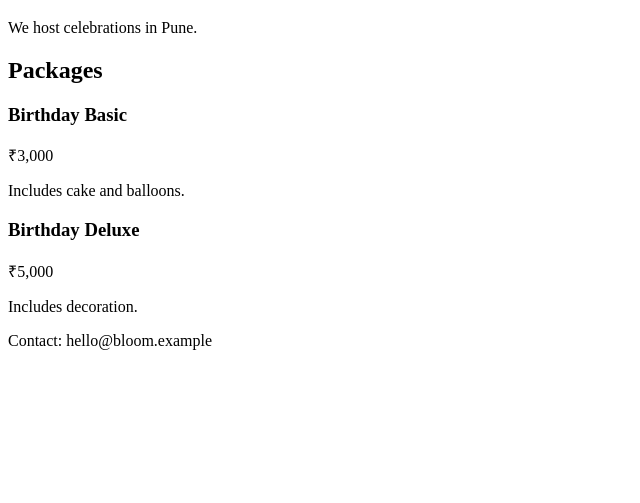
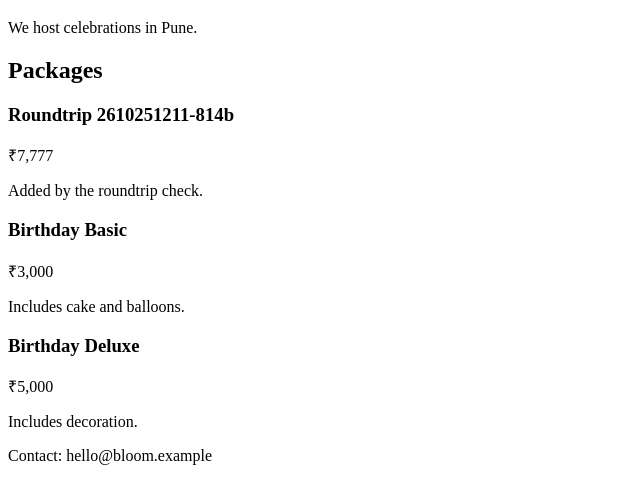
Before and after one commit to vyomkakkar0207-collab/lawm-pipeline-test, a website: page index.html in a window 1280 px wide. Shown: the part 61-564 px from the top of the page, without its empty margins (0-640 px from the left). Drawn offline with Linux system fonts and the light colour scheme.

Commit message:
AI task 364ffdd9: Add a package called 'Roundtrip 2610251211-814b' priced at 7
Co-authored-by: Local AI Website Manager <automation@localhost>

```diff
--- a/index.html
+++ b/index.html
@@ -10,6 +10,12 @@
 
     <section id="packages">
       <h2>Packages</h2>
+
+      <article class="package" data-package="roundtrip-2610251211-814b">
+        <h3>Roundtrip 2610251211-814b</h3>
+        <p class="price">₹7,777</p>
+        <p class="includes">Added by the roundtrip check.</p>
+      </article>
       <article class="package" data-package="birthday-basic">
         <h3>Birthday Basic</h3>
         <p class="price">₹3,000</p>
```
